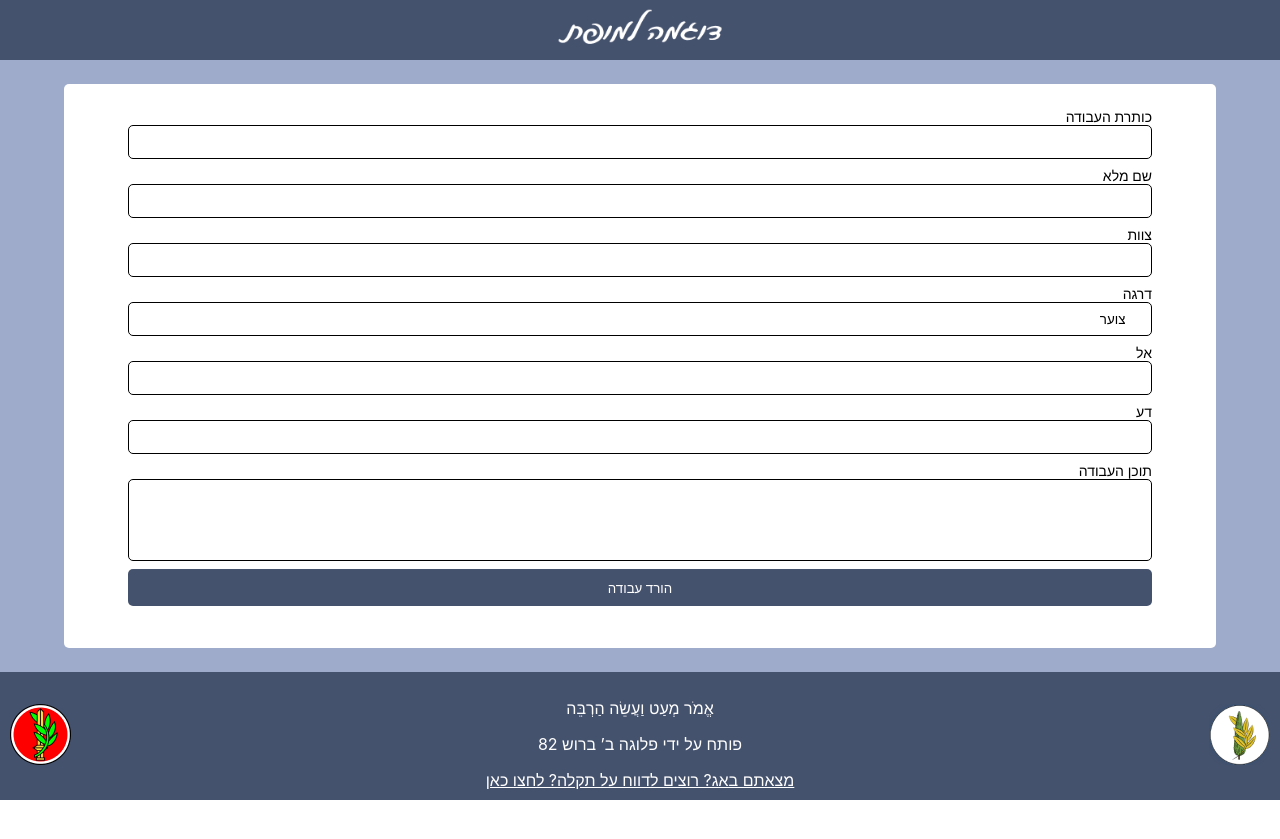
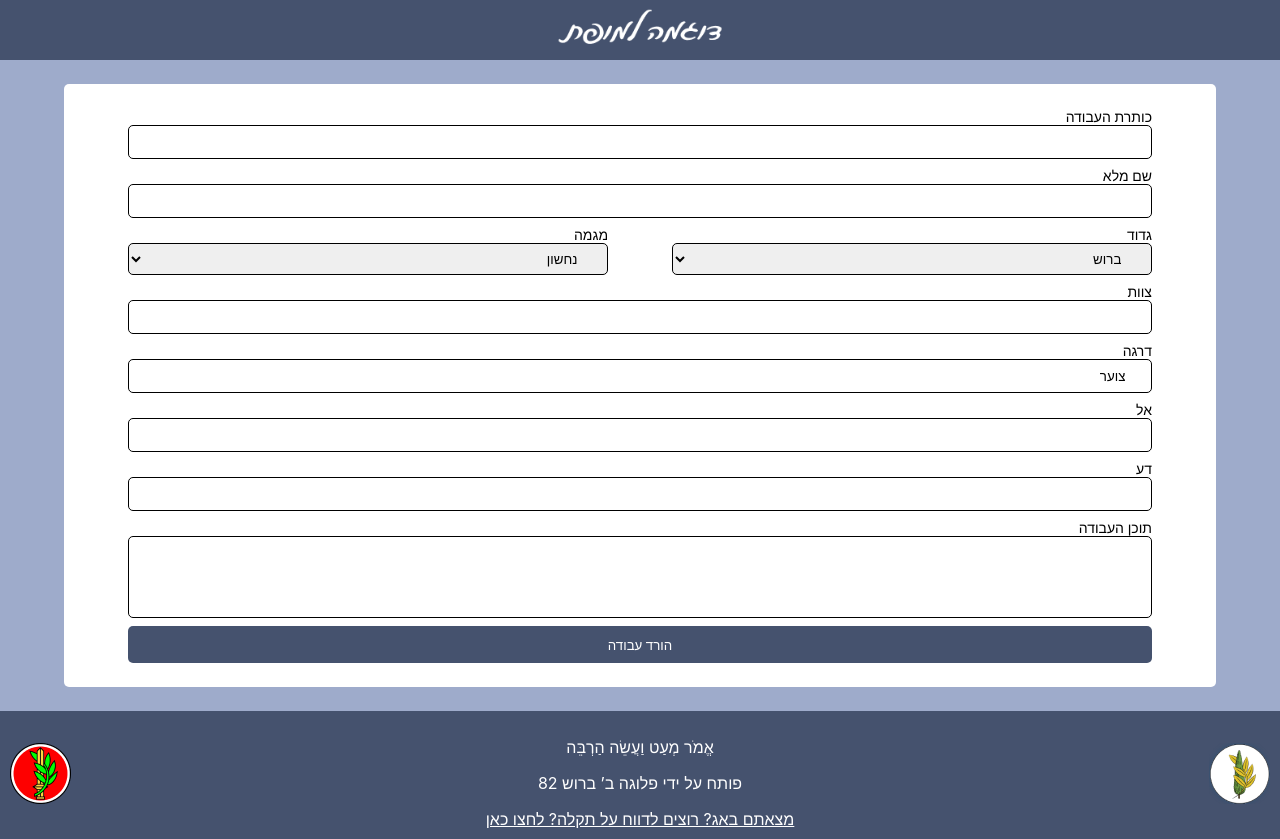
Before and after one commit to ofkaya/ofkaya.github.io, a React (Create React App) app: page / in a window 1280 px wide. Before the commit the page ends 800 px from the top, so only its background shows below. Built offline with nearby package versions, Linux system fonts and the light colour scheme.

Commit message:
Add gdod and megama

```diff
--- a/src/components/MainForm/MainForm.css
+++ b/src/components/MainForm/MainForm.css
@@ -45,3 +45,9 @@
     height: 37px;
     width: 100%;
 }
+
+.gdod-megama {
+    display: grid;
+    grid-template-columns: 1fr 1fr;
+    gap: 5vw;
+}
--- a/src/components/MainForm/MainForm.jsx
+++ b/src/components/MainForm/MainForm.jsx
@@ -3,13 +3,19 @@ import axios from 'axios';
 import Hebcal from 'hebcal';
 import {
     NotificationManager,
-  } from "react-notifications";
+} from "react-notifications";
 import './MainForm.css';
 function MainForm() {
     const [isLoading, setIsLoading] = useState(false);
     const [dots, setDots] = useState('');
     const month_in_hebrow = ["ינואר", "פברואר", "מרץ", "אפריל", "מאי",
         "יוני", "יולי", "אוגוסט", "ספטמבר", "אוקטובר", "נובמבר", "דצמבר"]
+    const megama_list = ["נחשון", "מעוז", "להב", "גפן"]
+    const gdod_list = ["ברוש", "ארז", "דקל", "הדס", "חרוב", "גפן"]
+
+    const [megama, setMegama] = useState('נחשון');
+    const [gdod, setGdod] = useState('ברוש');
+
     const [title, setTitle] = useState('');
     const [fullName, setFullName] = useState('');
     const [teamNumber, setTeamNumber] = useState('');
@@ -34,8 +40,8 @@ function MainForm() {
 
     function convertToPDF() {
         try {
-            if(title!==""&&fullName!==""&&teamNumber!==""&&context!==""&&el!==""&&da!==""&&rank!==""){
-                const scriptUrl = 'https://script.google.com/macros/s/AKfycbyuwz4lh4sCR8fAVDm5TI_pb3KRL8wAsTgDrjDTyjmBdDOpHNpr0cJ579ByY8lZL89w/exec';
+            if (title !== "" && fullName !== "" && teamNumber !== "" && context !== "" && el !== "" && da !== "" && rank !== "") {
+                const scriptUrl = 'https://script.google.com/macros/s/AKfycbxubmPajVZwnupbOBvFlUyQcFPa-0RPD9LHIBQaFZS2JuVV2e0VAi0f-3rnnAbb51Iz/exec';
                 setIsLoading(true)
 
                 const currentDate = new Date();
@@ -58,7 +64,8 @@ function MainForm() {
                 formData.append('h_day', hebrewDateArray[0]);
                 formData.append('h_month', hebrewDateArray[1]);
                 formData.append('h_year', hebrewDateArray[2]);
-
+                formData.append('megama', megama);
+                formData.append('gdod', gdod);
                 axios.post(scriptUrl, formData, {
                     headers: {
                         'Content-Type': 'multipart/form-data', // Set the Content-Type header to multipart/form-data
@@ -80,7 +87,7 @@ function MainForm() {
                     });
 
             }
-            else{
+            else {
                 NotificationManager.error('בבקשה למלא את כל הפרטים', 'שגיאה', 3000);
             }
 
@@ -98,6 +105,31 @@ function MainForm() {
             <div className='input-block'>
                 <label className='form-input-lable'>שם מלא</label>
                 <input type='text' className='form-input' dir='rtl' value={fullName} onChange={(value) => { setFullName(value.target.value) }}></input>
+            </div>
+            <div className='gdod-megama'>
+                <div className='input-block'>
+                    <label className='form-input-lable'>מגמה</label>
+
+                    <select id="dropdown" value={megama} onChange={(event) => { setMegama(event.target.value) }} dir='rtl' className='form-input'>
+                        <option value="">בחר מגמה...</option>
+                        {megama_list.map((option, index) => (
+                            <option key={index} value={option}>
+                                {option}
+                            </option>
+                        ))}
+                    </select>
+                </div>
+                <div className='input-block'>
+                    <label className='form-input-lable'>גדוד</label>
+                    <select id="dropdown" value={gdod} onChange={(event) => { setGdod(event.target.value) }} dir='rtl' className='form-input'>
+                        <option value="">בחר גדוד...</option>
+                        {gdod_list.map((option, index) => (
+                            <option key={index} value={option}>
+                                {option}
+                            </option>
+                        ))}
+                    </select>
+                </div>
             </div>
             <div className='input-block'>
                 <label className='form-input-lable'>צוות</label>
```
